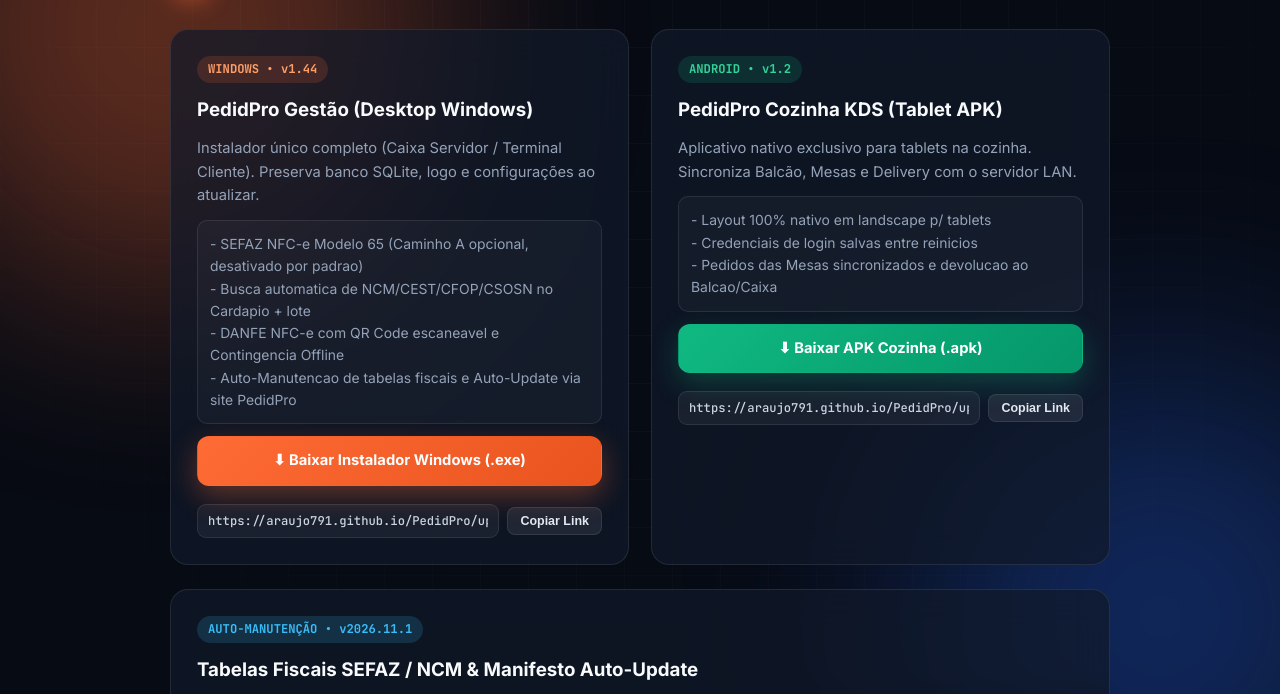
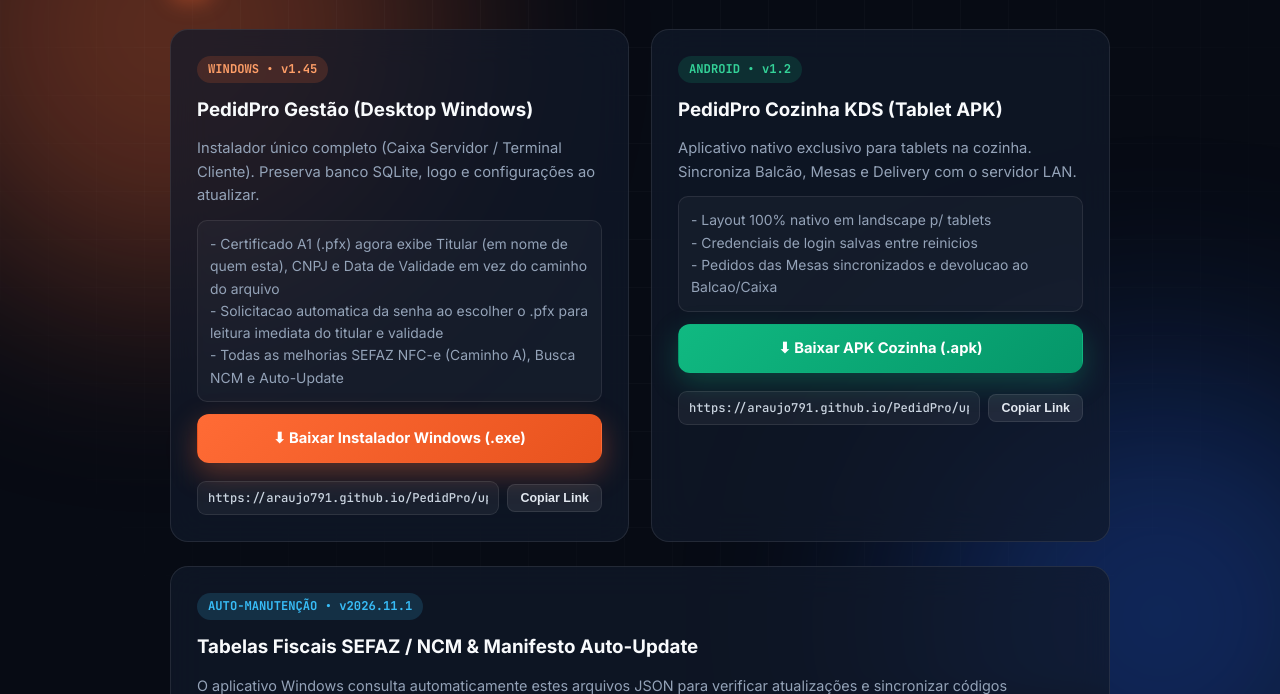
Before and after one commit to araujo791/PedidPro, a plain HTML site: page implantacao.html in a window 1280 px wide. Shown: the part 97-791 px from the top of the page. Drawn offline with Linux system fonts and the light colour scheme.

Commit message:
chore: update /updates/ and implantacao page to v1.45

```diff
--- a/implantacao.html
+++ b/implantacao.html
@@ -54,11 +54,11 @@
 
     <div class="imp-grid">
       <div class="imp-card">
-        <span class="imp-tag" id="impWinVer">WINDOWS • v1.44</span>
+        <span class="imp-tag" id="impWinVer">WINDOWS • v1.45</span>
         <h3>PedidPro Gestão (Desktop Windows)</h3>
         <p style="color:var(--text-muted);font-size:0.92rem">Instalador único completo (Caixa Servidor / Terminal Cliente). Preserva banco SQLite, logo e configurações ao atualizar.</p>
         <div class="imp-notes" id="impWinNotes">Carregando notas da versão...</div>
-        <a id="impWinBtn" href="updates/Setup_PedidPro_Gestao_v1.44.exe" class="btn btn-primary btn-block" download>
+        <a id="impWinBtn" href="updates/Setup_PedidPro_Gestao_v1.45.exe" class="btn btn-primary btn-block" download>
           ⬇ Baixar Instalador Windows (.exe)
         </a>
         <div class="imp-url-row">
@@ -104,7 +104,7 @@
   <script>
     (function () {
       const base = window.location.href.replace(/\/[^\/]*$/, '');
-      document.getElementById('impWinUrl').value = base + '/updates/Setup_PedidPro_Gestao_v1.44.exe';
+      document.getElementById('impWinUrl').value = base + '/updates/Setup_PedidPro_Gestao_v1.45.exe';
       document.getElementById('impApkUrl').value = base + '/updates/PedidPro_Cozinha_v1.2.apk';
       document.getElementById('impManifestUrl').value = base + '/updates/manifest.json';
       document.getElementById('impFiscalUrl').value = base + '/updates/fiscal_tables.json';
```
Also changed, not shown: updates/manifest.json, 2 other files.
